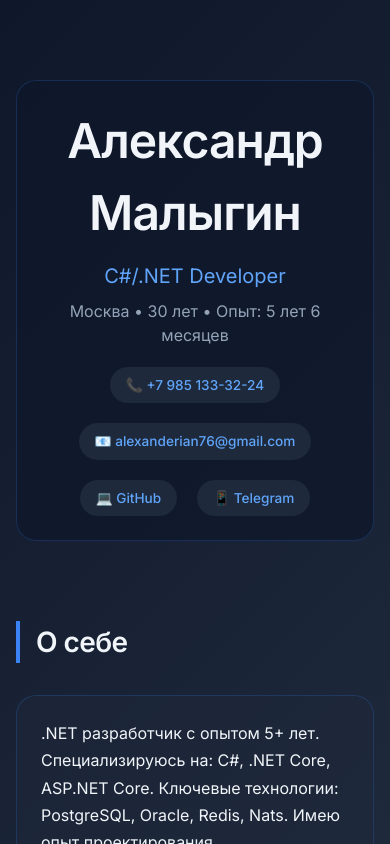
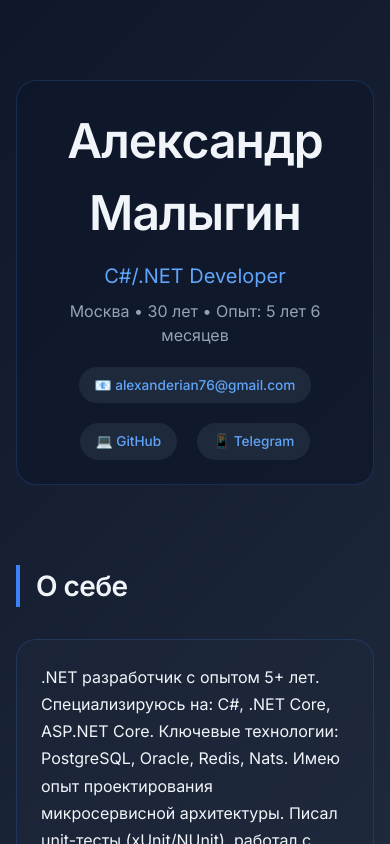
Before and after one commit to alexanderian76/cv, a React (Create React App) app: page / in a window 390 px wide. Shown: the top 844 px of the page. Built offline with nearby package versions, Linux system fonts and the light colour scheme.

Commit message:
Remove phone

```diff
--- a/src/App.js
+++ b/src/App.js
@@ -74,7 +74,6 @@ function App() {
       other: ["Микросервисная архитектура", "REST API", "GraphQL", "SignalR"]
     },
     contacts: {
-      phone: "+7 985 133-32-24",
       email: "alexanderian76@gmail.com",
       github: "https://github.com/alexanderian76",
       telegram: "@AMalygin76"
@@ -104,7 +103,7 @@ function App() {
               {resumeData.location} • {resumeData.age} лет • Опыт: {resumeData.experience}
             </p>
             <div className="contact-links" style={{ justifyContent: "center" }}>
-              <a href={`tel:${resumeData.contacts.phone}`}>📞 {resumeData.contacts.phone}</a>
+              {resumeData.contacts.phone && <a href={`tel:${resumeData.contacts.phone}`}>📞 {resumeData.contacts.phone}</a>}
               <a href={`mailto:${resumeData.contacts.email}`}>📧 {resumeData.contacts.email}</a>
               <a href={resumeData.contacts.github} target="_blank" rel="noopener noreferrer">💻 GitHub</a>
               <a href={`https://t.me/${resumeData.contacts.telegram.slice(1)}`} target="_blank" rel="noopener noreferrer">📱 Telegram</a>
```
